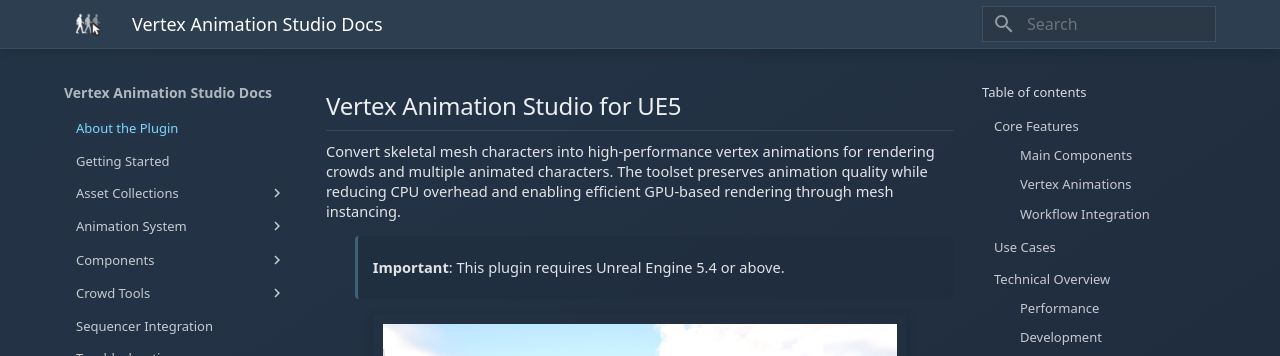
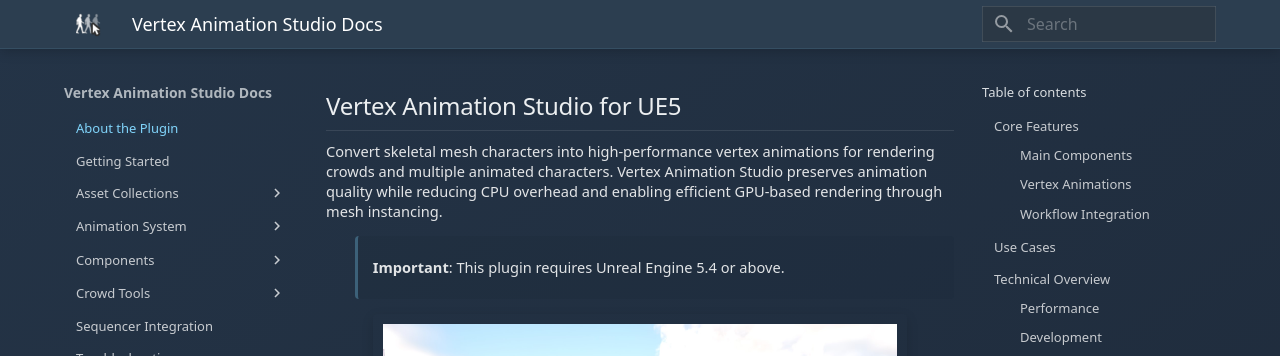
Before and after one commit to Milswanca/VertexAnimationDocumentation, an MkDocs documentation site: the page built from docs/index.md, in a window 1280 px wide and 900 px high. Shown: the top 356 px of the window. Built offline with MkDocs 1.6.1 and Material for MkDocs 9.7.7, drawn with Linux system fonts in a browser that asks for light colours; some of the changed text lies outside the part shown.

Commit message:
left overs

```diff
--- a/docs/index.md
+++ b/docs/index.md
@@ -1,6 +1,6 @@
 # Vertex Animation Studio for UE5
 
-Convert skeletal mesh characters into high-performance vertex animations for rendering crowds and multiple animated characters. The toolset preserves animation quality while reducing CPU overhead and enabling efficient GPU-based rendering through mesh instancing.
+Convert skeletal mesh characters into high-performance vertex animations for rendering crowds and multiple animated characters. Vertex Animation Studio preserves animation quality while reducing CPU overhead and enabling efficient GPU-based rendering through mesh instancing.
 
 > **Important**: This plugin requires Unreal Engine 5.4 or above.
 
@@ -50,7 +50,7 @@ The plugin is most effective for:
 ### Development
 - Compatible with UE 5.4 and above
 - Flexible animation management
-- Integrated editor toolset
+- Integrated editor tools
 
 ![Crowd Cheering](assets/Crowd_06.jpg){: style="display: block; margin: 0 auto; width: 85%; padding: 10px;"}
 
```
Also changed, not shown: docs/troubleshooting.md (+1 -1 lines).
